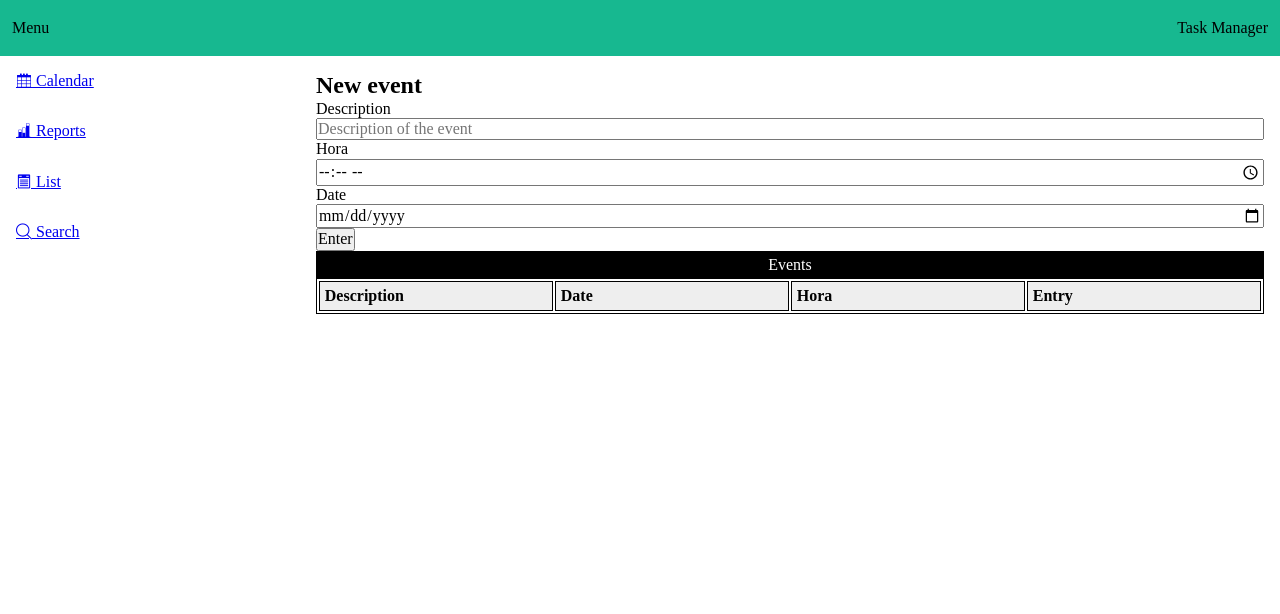
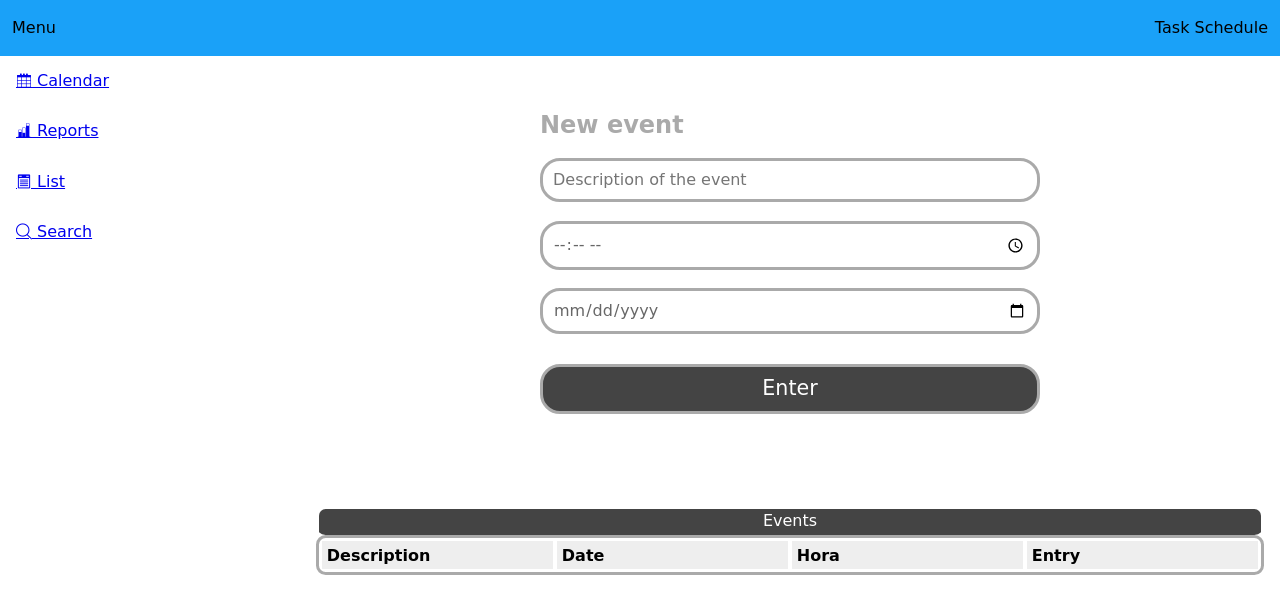
Before and after one commit to Mmonse31/agendaProyecto, a plain HTML site: page src/index.html in a window 1280 px wide. Drawn offline with nearby package versions, Linux system fonts and the light colour scheme.

Commit message:
update style

```diff
--- a/src/components/layout/header.html
+++ b/src/components/layout/header.html
@@ -1,2 +1,2 @@
 <i class="not-fullscreen icofont-navigation-menu icofont-2x" onclick="SideNavToggle()"></i>
-<span>Task Manager</span>
+<span>Task Schedule</span>
--- a/src/components/task/form.html
+++ b/src/components/task/form.html
@@ -1,11 +1,12 @@
+<link rel="stylesheet" href="/css/styles.css">
 <form>
   <h2>New event</h2>
   <fieldset>
-    <label for="description">Description</label>
+    <br>
     <input type="text" name="description" required placeholder="Description of the event">
-    <label for="hora">Hora</label>
+    <br>
     <input type="time" name="hora" required placeholder="what time does it start?">
-    <label for="hora">Date</label>
+    <br>
     <input type="date" name="date" required>
   </fieldset>
   <fieldset disabled class="hidden">
@@ -13,5 +14,6 @@
     <input type="hidden" name="entry">
     <span class="support">This will be populated on submit</span>
   </fieldset>
-  <input type="submit" value="Enter">
+  <input class="boton" type="submit" value="Enter">
+  <br><br><br><br><br>
 </form>
--- a/src/css/styles.css
+++ b/src/css/styles.css
@@ -1,5 +1,5 @@
 :root {
-    --header-color: #17B890;
+    --header-color: #1AA1F8;
     --header-padding: 12px;
     --font-size: 24px;
     --horizontal-bar-height: 2em;
@@ -7,6 +7,7 @@
     --footer-height: var(--horizontal-bar-height);
 }
 body * {
+    font-family: 'Sniglet', cursive;
     margin: 0;
     padding: 0;
 }
@@ -16,6 +17,7 @@ pre {
 article {
     width: min(900px, 100%);
 }
+.
 #root {
     display: flex;
     flex-direction: column;
@@ -118,13 +120,15 @@ dialog#sidenav[open] > aside > a {
 
 table {
     width: 100%;
-    border: 1px solid #000;
+    border: 3px solid #AAA;
+  border-radius: .6em;
+  overflow: hidden;
  }
  th, td {
     width: 25%;
     text-align: left;
     vertical-align: top;
-    border: 1px solid #000;
+    border: 1px solid #FFF;
     border-collapse: collapse;
     padding: 0.3em;
     caption-side: bottom;
@@ -132,7 +136,9 @@ table {
  caption {
     padding: 0.3em;
     color: #fff;
-     background: #000;
+     background: #444;
+     order: 3px solid #AAA;
+  border-radius: .6em;
  }
  th {
     background: #eee;
@@ -193,7 +199,66 @@ form > fieldset {
     flex-direction: column;
     border: 0 solid black;
 }
-form > fieldset > label {
+
+#form{
+	height: 100%;
+	background-color: #AAA;
+	overflow: hidden;
+	position: relative;
+
+}
+form{
+	margin: 0 auto;
+	width: 500px;
+	padding-top: 40px;
+	color: #AAA;
+	position: relative;
+
+
+}
+label, input, textarea{
+	display: block;
+}
+input, textarea{
+	width: 500px;
+	border: none;
+	border-radius: 20px;
+	outline: none;
+	padding: 10px;
+	font-family: 'Sniglet', cursive;
+	font-size: 1em;
+	color: #676767;
+	transition: border 0.5s;
+	-webkit-transition: border 0.5s;
+	-moz-transition: border 0.5s;
+	-o-transition: border 0.5s;
+	border: solid 3px #AAA;
+	-webkit-box-sizing:border-box;
+	-moz-box-sizing:border-box;
+	box-sizing:border-box;
+
+}
+
+textarea{
+	height: 100px;
+	resize: none;
+	overflow: auto;
+}
+input[type="submit"]{
+	background-color: #444;
+	color: white;
+	height: 50px;
+	cursor: pointer;
+	margin-top: 30px;
+	font-size: 1.29em;
+	font-family: 'Sniglet', cursive;
+	-webkit-transition: background-color 0.5s;
+	-moz-transition: background-color 0.5s;
+	-o-transition: background-color 0.5s;
+	transition: background-color 0.5s;
+}
+input[type="submit"]:hover{
+	background-color: #444;
 
 }
 
```
Also changed, not shown: src/android-chrome-192x192.png (deleted), src/android-chrome-512x512.png (deleted), src/apple-touch-icon.png (deleted), src/favicon-16x16.png (deleted), src/favicon-32x32.png (deleted), src/site.webmanifest.
